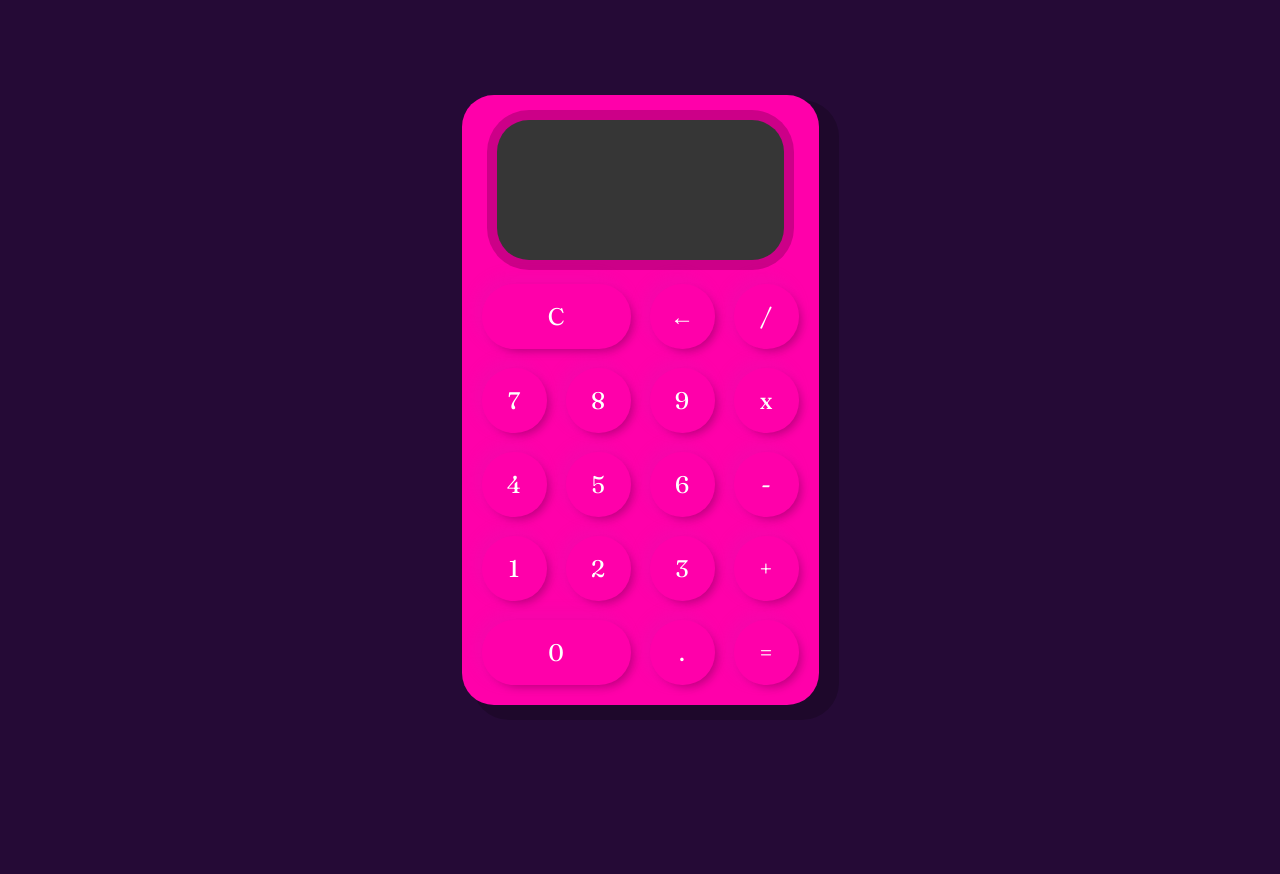
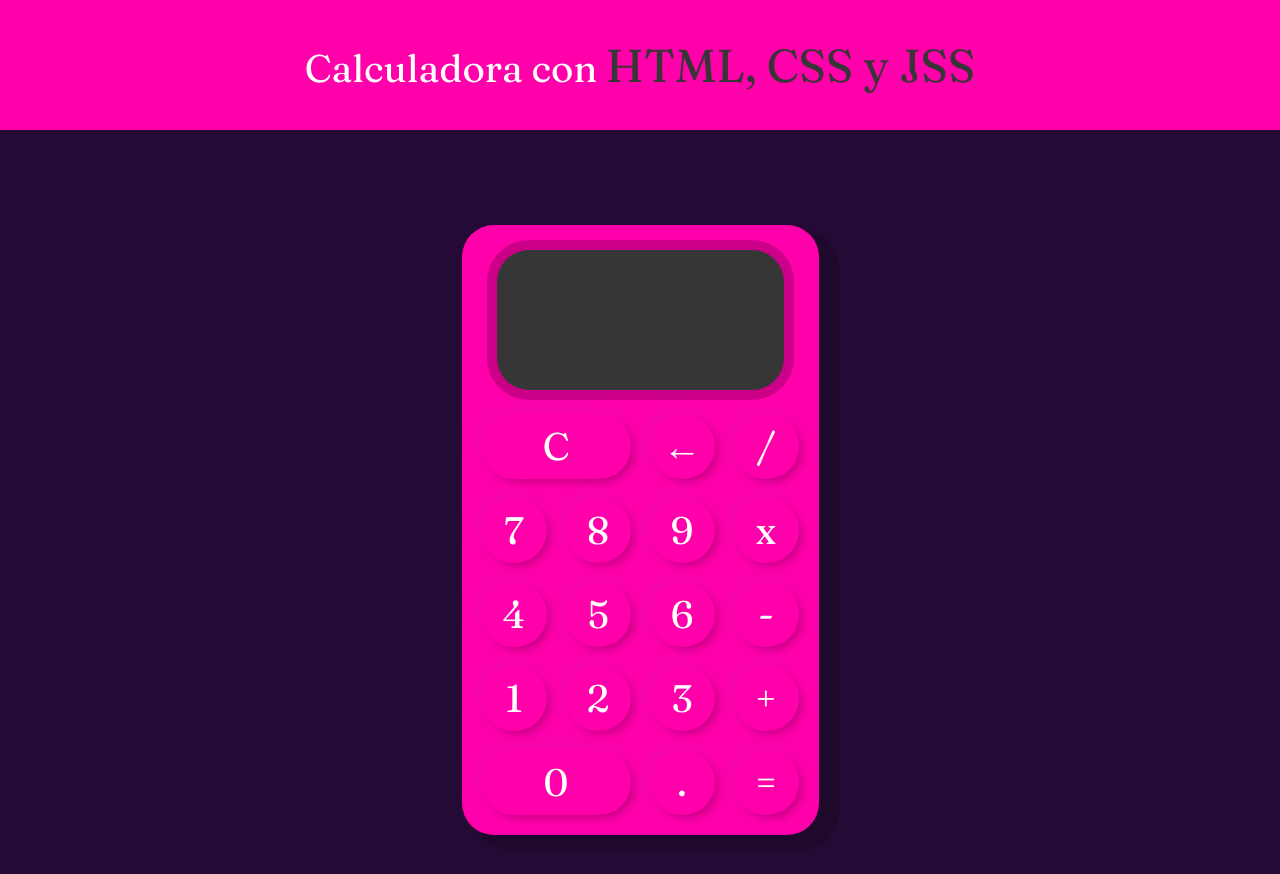
Before and after one commit to rosa-urrea/Calculadora, a plain HTML site: page index.html in a window 1280 px wide. Before the commit the page ends 800 px from the top, so only its background shows below. Drawn offline with Linux system fonts and the light colour scheme.

Commit message:
últimos detalles

```diff
--- a/css/styles.css
+++ b/css/styles.css
@@ -1,3 +1,12 @@
+html {
+    font-size: 62.5%;
+    box-sizing: border-box; /* Box model */
+    font-size: 1.6rem; /* 1rem = 10px */
+}
+*, *:before, *:after {
+    box-sizing: inherit;
+}
+/** GLOBALES **/
 * {
     font-family: 'Fraunces', serif;
     color: #fff;
@@ -8,6 +17,25 @@ body {
     background-color: #250a36;
 }
 
+/** HEADER **/
+header {
+    background-color: #ff00aa;
+    padding: 0.5rem;
+}
+
+.titulo {
+    text-align: center;
+    font-size: 1.5rem;
+    font-weight: 400;
+}
+
+.bold {
+    font-size: 1.8rem;
+    color: #363636;
+    font-weight: 700;
+}
+
+/** CONTENEDOR **/
 .container {
     display: flex;
     justify-content: center;
@@ -15,6 +43,7 @@ body {
     height: 100vh;
 }
 
+/** CALCULADORA **/
 .calculadora {
     display: grid;
     grid-template-columns: repeat(4, 75px);
--- a/index.html
+++ b/index.html
@@ -16,6 +16,9 @@
 </head>
 
 <body>
+    <header>
+        <h1 class="titulo">Calculadora con <span class="bold">HTML, CSS y JSS</span></h1>
+    </header>
     <div class="container">
         <div class="calculadora">
             <div class="display">
```
